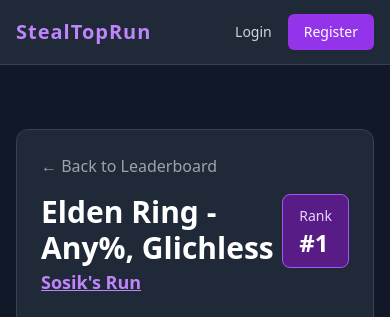
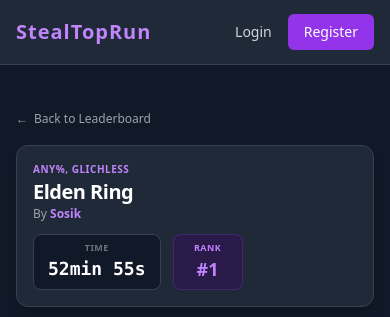
Before and after one commit to Patmiko/StealTopRun-67, a Django app: page /games/2/speedrun-types/2/speedruns/2/ in a window 390 px wide. Shown: the top 317 px of the page. Run offline with Django 5.2, Linux system fonts and the light colour scheme; data comes from the database, SQL or seed files in the repository; some libraries are stand-ins or nearby versions.

Commit message:
feat: Addition of categoires split in the games view, refactor of speedrun detail view.

```diff
--- a/main/templates/speedrun_detail.html
+++ b/main/templates/speedrun_detail.html
@@ -1,22 +1,42 @@
 {% extends 'base.html' %}
 
+{% block title %}{{ game.name }} - {{ speedrun.user.username }}'s Run{% endblock %}
+
 {% block content %}
-<div class="max-w-4xl mx-auto mt-8 p-6 bg-gray-800 rounded-xl border border-gray-700 text-white">
-    <a href="{% url 'category-leaderboard' game_id=game.id type_id=category.id %}" class="text-gray-400 hover:text-white">&larr; Back to Leaderboard</a>
+<div class="max-w-4xl mx-auto space-y-4 mt-2">
 
-    <div class="flex justify-between items-start mt-4">
-        <h1 class="text-3xl font-bold">{{ game.name }} - {{ category.name }}</h1>
-        <div class="bg-purple-900 px-4 py-2 rounded-lg border border-purple-500">
-            <span class="text-sm text-purple-200">Rank</span>
-            <div class="text-2xl font-black">#{{ rank }}</div>
+    <div>
+        <a href="{% url 'category-leaderboard' game_id=game.id type_id=category.id %}" class="inline-flex items-center text-xs text-gray-400 hover:text-purple-400 transition gap-1.5 group">
+            <span class="transform group-hover:-translate-x-0.5 transition">&larr;</span> Back to Leaderboard
+        </a>
+    </div>
+
+    <div class="bg-gray-800 border border-gray-700 rounded-xl p-4 flex flex-col sm:flex-row justify-between items-start sm:items-center gap-3 shadow-lg">
+        <div class="space-y-0.5">
+            <span class="text-[10px] font-bold uppercase tracking-wider text-purple-400 block">{{ category.name }}</span>
+            <h1 class="text-xl font-extrabold text-white tracking-tight leading-tight">{{ game.name }}</h1>
+            <p class="text-xs text-gray-400">
+                By
+                <a href="{% url 'user-profile' username=speedrun.user.username %}" class="text-purple-400 font-semibold hover:text-purple-300 transition hover:underline">
+                    {{ speedrun.user.username }}
+                </a>
+            </p>
+        </div>
+
+        <div class="flex items-center gap-3 w-full sm:w-auto text-center">
+            <div class="bg-gray-900 px-3.5 py-1.5 rounded-lg border border-gray-700 min-w-[100px]">
+                <span class="text-[9px] font-bold uppercase tracking-wider text-gray-500 block">Time</span>
+                <span class="text-lg font-mono font-black text-white">{{ speedrun.formatted_time }}</span>
+            </div>
+            <div class="bg-purple-950/40 px-3.5 py-1.5 rounded-lg border border-purple-500/20 min-w-[70px]">
+                <span class="text-[9px] font-bold uppercase tracking-wider text-purple-400 block">Rank</span>
+                <span class="text-lg font-black text-purple-400">#{{ rank }}</span>
+            </div>
         </div>
     </div>
 
-    <a href="{% url 'user-profile' username=speedrun.user.username %}" class="inline-block text-purple-400 font-semibold text-lg mb-6 hover:text-purple-300 transition underline">
-        {{ speedrun.user.username }}'s Run
-    </a>
-
-    <div class="aspect-video w-full mb-6">
+    <div class="bg-gray-900 border border-gray-700 rounded-xl overflow-hidden shadow-xl relative max-h-[45vh] flex items-center justify-center">
+        <div class="aspect-video w-full bg-black">
             <iframe
                 src="{{ speedrun.embed_url }}"
                 width="100%"
@@ -24,20 +44,30 @@
                 frameborder="0"
                 allow="accelerometer; autoplay; clipboard-write; encrypted-media; gyroscope; picture-in-picture"
                 referrerpolicy="strict-origin-when-cross-origin"
-            allowfullscreen>
+                allowfullscreen
+                class="w-full h-full">
             </iframe>
         </div>
-
-    <div class="grid grid-cols-2 gap-4 p-4 bg-gray-900 rounded-lg border border-gray-700">
-        <p class="text-gray-400">Time: <span class="text-green-400 font-mono text-xl font-bold">{{ speedrun.formatted_time }}</span></p>
-        <p class="text-gray-400">Date: <span class="text-white">{{ speedrun.date|date:"M d, Y" }}</span></p>
     </div>
 
-    <div class="mt-8 pt-6 border-t border-gray-700">
+    <div class="flex justify-between items-center bg-gray-800 border border-gray-700 rounded-xl p-3 px-4 gap-4 shadow-md">
+        <div class="flex items-center gap-1.5 text-gray-400 text-xs">
+            <svg xmlns="http://www.w3.org/2000/svg" class="h-4 w-4 text-gray-500" fill="none" viewBox="0 0 24 24" stroke="currentColor">
+                <path stroke-linecap="round" stroke-linejoin="round" stroke-width="2" d="M8 7V3m8 4V3m-9 8h10M5 21h14a2 2 0 002-2V7a2 2 0 002-2H5a2 2 0 00-2 2v12a2 2 0 002 2z" />
+            </svg>
+            <span>Date: <strong class="text-gray-200 font-medium">{{ speedrun.date|date:"M d, Y" }}</strong></span>
+        </div>
+
+        <div>
             <a href="{% url 'report-speedrun' speedrun_id=speedrun.id %}"
-           class="bg-gray-800 hover:bg-gray-900 text-red-500 border-2 border-red-600 px-5 py-2 rounded-lg font-bold transition shadow-lg">
-            Report Speedrun
+               class="inline-flex items-center gap-1.5 bg-transparent hover:bg-red-950/20 text-red-400 border border-red-500/20 hover:border-red-500 px-3 py-1.5 rounded-lg text-xs font-bold transition">
+                <svg xmlns="http://www.w3.org/2000/svg" class="h-3.5 w-3.5" fill="none" viewBox="0 0 24 24" stroke="currentColor">
+                    <path stroke-linecap="round" stroke-linejoin="round" stroke-width="2" d="M12 9v2m0 4h.01m-6.938 4h13.856c1.54 0 2.502-1.667 1.732-3L13.732 4c-.77-1.333-2.694-1.333-3.464 0L3.34 16c-.77 1.333.192 3 1.732 3z" />
+                </svg>
+                Report
             </a>
         </div>
     </div>
+
+</div>
 {% endblock %}
--- a/main/views.py
+++ b/main/views.py
@@ -9,7 +9,7 @@ from datetime import timedelta
 from django.db.models import Count, Q, Prefetch
 from django.views import View
 from .models import User, Game, Speedrun, SpeedrunType
-from .forms import SpeedrunForm, GameRequestForm, SpeedrunTypeRequestForm, UserReportForm, SpeedrunReportForm, UserProfileEditForm
+from .forms import Category, SpeedrunForm, GameRequestForm, SpeedrunTypeRequestForm, UserReportForm, SpeedrunReportForm, UserProfileEditForm
 import json
 
 
@@ -157,16 +157,27 @@ class SearchUserView(View):
 
 class GamesView(View):
     def get(self, request, *args, **kwargs):
-        # Captures from the search term from the URL (e.g., /games/?q=mario)
         search_query = request.GET.get('q', '').strip()
 
         if search_query:
             games = Game.objects.filter(name__icontains=search_query)
+            grouped_games = None
         else:
-            games = Game.objects.all()
+            games = None
+            categories = Category.objects.prefetch_related('game_set').all()
 
-        return render(request, 'games.html', {'games': games, 'search_term': search_query})
+            grouped_games = {}
+            for category in categories:
+                category_games = category.game_set.all()
 
+                if category_games.exists():
+                    grouped_games[category.name] = category_games
+
+        return render(request, 'games.html', {
+            'games': games,
+            'grouped_games': grouped_games,
+            'search_term': search_query
+        })
 
 class GameDetailView(View):
     def get(self, request, game_id, *args, **kwargs):
```
Also changed, not shown: main/templates/category_leaderboard.html (+11 -3 lines), main/templates/games.html (+47 -2 lines), main/templates/user/profile.html (+5 -2 lines). Lines whose indentation alone changed are shown as unchanged.
